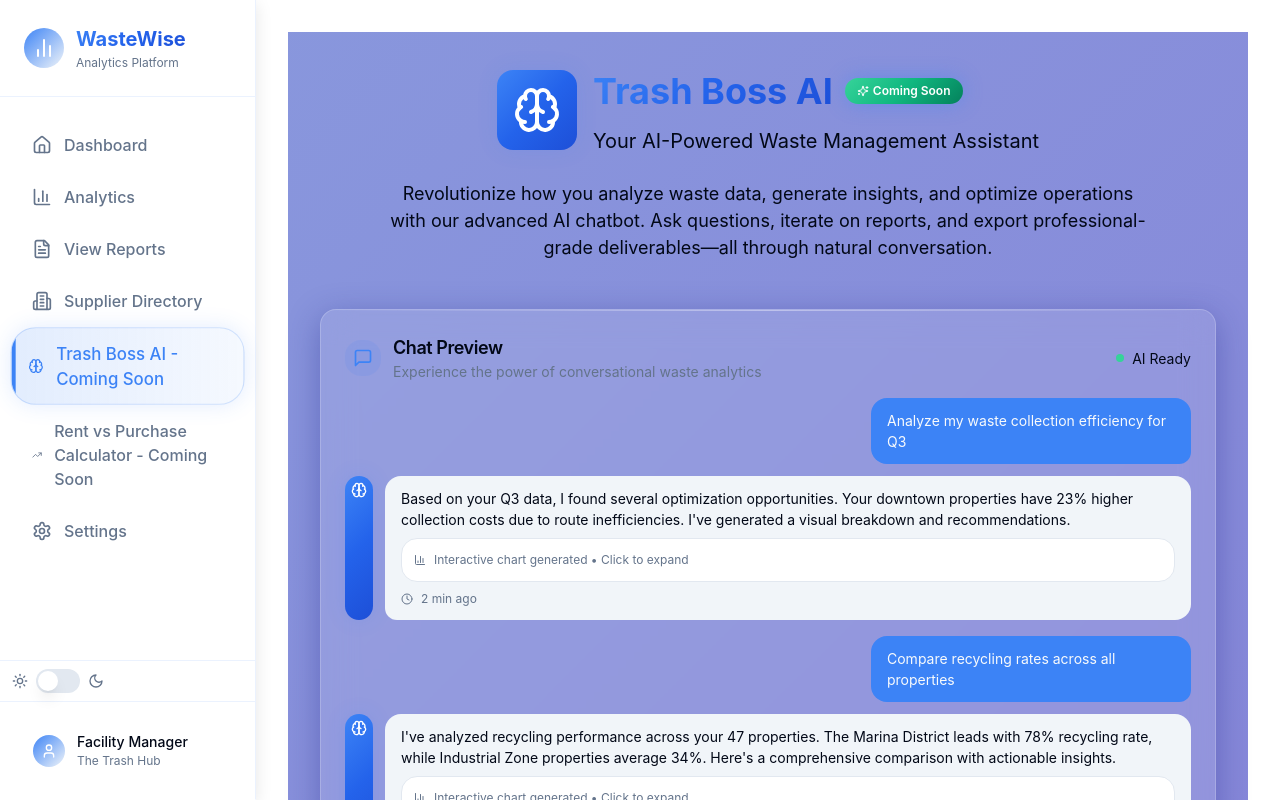
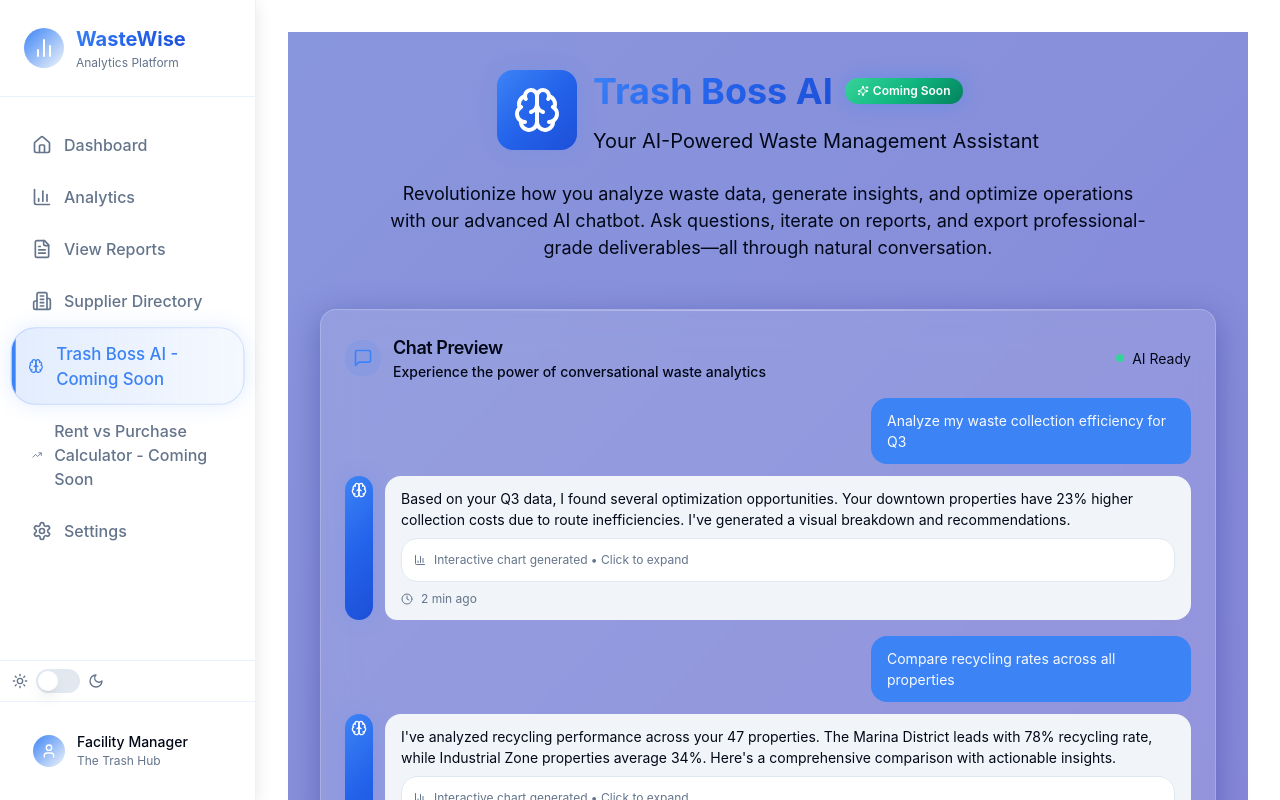
Before and after one commit to tryinhard1080/professional-admin-dashboard-880, a React (Vite) app: page /trash-boss-ai in a window 1280 px wide. Shown: the top 800 px of the page. Built offline with nearby package versions, Linux system fonts and the light colour scheme.

Commit message:
Fix: Text visibility during animation
Fixes text visibility issues in TrashBossAI.tsx by adjusting text color to ensure readability during animations.

```diff
--- a/src/pages/TrashBossAI.tsx
+++ b/src/pages/TrashBossAI.tsx
@@ -111,7 +111,7 @@ const TrashBossAI = () => {
               </div>
               <div>
                 <CardTitle className="text-lg">Chat Preview</CardTitle>
-                <CardDescription>Experience the power of conversational waste analytics</CardDescription>
+                <CardDescription className="text-foreground font-medium">Experience the power of conversational waste analytics</CardDescription>
               </div>
               <div className="ml-auto flex items-center gap-2">
                 <div className="w-2 h-2 bg-success rounded-full animate-pulse"></div>
```
